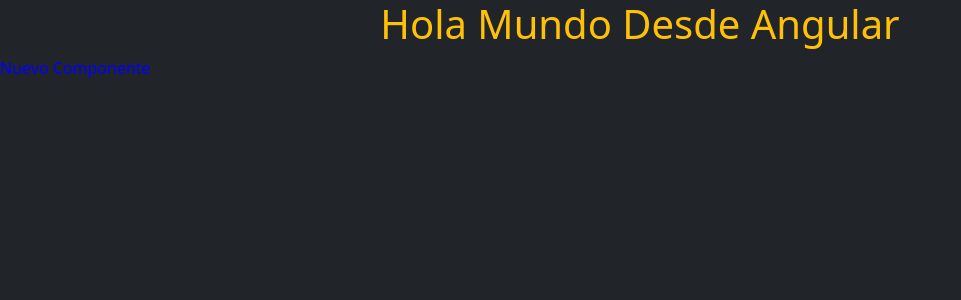
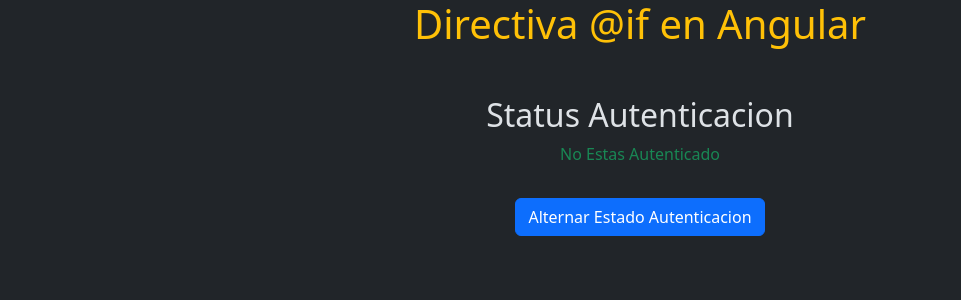
Before and after one commit to pjsilva613/Angular-desde-cero, an Angular app in the folder app-angular/: page / in a window 1280 px wide. Shown: the top 300 px of the page, without its empty margins (0-961 px from the left). Built offline with nearby package versions, Linux system fonts and the light colour scheme.

Commit message:
Se realiza capitulo de directiva if

```diff
--- a/app-angular/src/app/app.component.html
+++ b/app-angular/src/app/app.component.html
@@ -1,4 +1,4 @@
 <div class="container">
   <h1 class="text-center text-warning">{{titulo}}</h1>
 </div>
-<app-nuevo-componente/>
+<app-componente-if></app-componente-if>
--- a/app-angular/src/app/app.component.ts
+++ b/app-angular/src/app/app.component.ts
@@ -1,13 +1,14 @@
 import { Component } from '@angular/core';
 import { RouterOutlet } from '@angular/router';
 import { NuevoComponenteComponent } from "./nuevo-componente/nuevo-componente.component";
+import { ComponenteIfComponent } from "./componente-if/componente-if.component";
 
 @Component({
   selector: 'app-root',
-  imports: [RouterOutlet, NuevoComponenteComponent],
+  imports: [RouterOutlet, NuevoComponenteComponent, ComponenteIfComponent],
   templateUrl: './app.component.html',
   styleUrl: './app.component.css'
 })
 export class AppComponent {
-  titulo = 'Hola Mundo Desde Angular';
+  titulo = 'Directiva @if en Angular';
 }
--- /dev/null
+++ b/app-angular/src/app/componente-if/componente-if.component.html
@@ -0,0 +1,13 @@
+<div class="container mt-5 text-center">
+    <h2>
+        Status Autenticacion
+    </h2>
+    @if (isAutenticado) {
+    <p class="text-success"> Estas Autenticado</p>
+    }@else {
+    <p class="text-success">No Estas Autenticado</p>
+    }
+    <button class="btn btn-primary mt-3" (click)="alternarAutenticacion()">
+        Alternar Estado Autenticacion
+    </button>
+</div>
--- /dev/null
+++ b/app-angular/src/app/componente-if/componente-if.component.ts
@@ -0,0 +1,15 @@
+import { Component } from '@angular/core';
+
+@Component({
+  selector: 'app-componente-if',
+  imports: [],
+  templateUrl: './componente-if.component.html',
+  styleUrl: './componente-if.component.css'
+})
+export class ComponenteIfComponent {
+isAutenticado : boolean = false;
+
+alternarAutenticacion(){
+  this.isAutenticado=!this.isAutenticado;
+}
+}
```
Also changed, not shown: app-angular/src/app/componente-if/componente-if.component.css (added).
